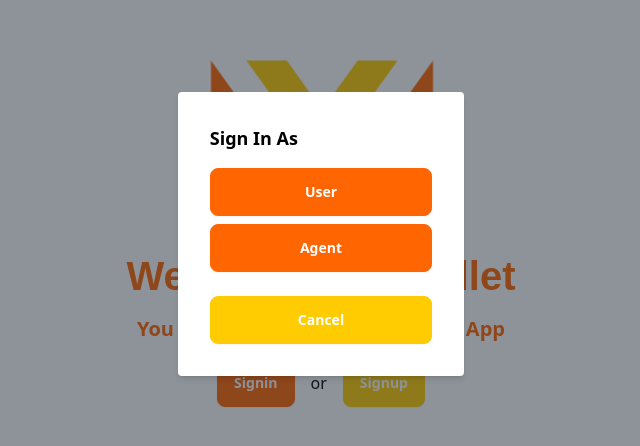
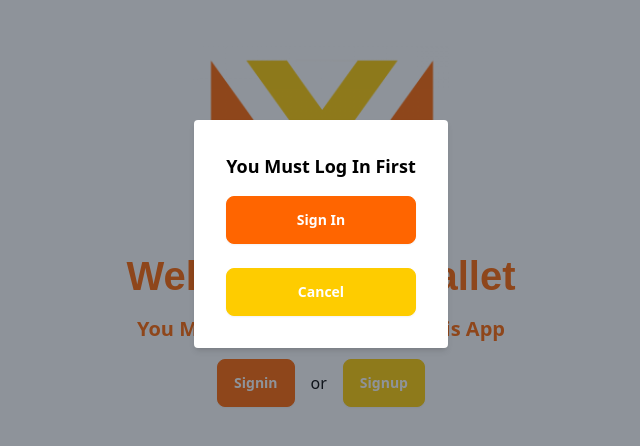
Before and after one commit to mdsabbiralmamon/x-wallet, a React (Vite) app in the folder x-wallet-client/: page /signin in a window 1280 px wide. Shown: the part 166-612 px from the top of the page, without its empty margins (319-959 px from the left). Built offline with nearby package versions, Linux system fonts and the light colour scheme.

Commit message:
Update:  sign-in modal UI and text

```diff
--- a/x-wallet-client/src/components/Shared/AuthModals/SignInModal.jsx
+++ b/x-wallet-client/src/components/Shared/AuthModals/SignInModal.jsx
@@ -6,18 +6,12 @@ const SignInModal = ({ showModal, onClose, onSelect }) => {
   return (
     <div className="fixed inset-0 flex items-center justify-center z-50 bg-gray-800 bg-opacity-50">
       <div className="bg-white p-8 rounded shadow-md">
-        <h2 className="text-lg font-bold mb-4">Sign In As</h2>
+        <h2 className="text-lg font-bold mb-4 text-center">You Must Log In First</h2>
         <button
           className="btn btn-primary w-full mb-2"
           onClick={() => onSelect('user')}
         >
-          User
-        </button>
-        <button
-          className="btn btn-primary w-full mb-2"
-          onClick={() => onSelect('agent')}
-        >
-          Agent
+          Sign In
         </button>
         <button className="btn btn-secondary w-full mt-4" onClick={onClose}>
           Cancel
```
